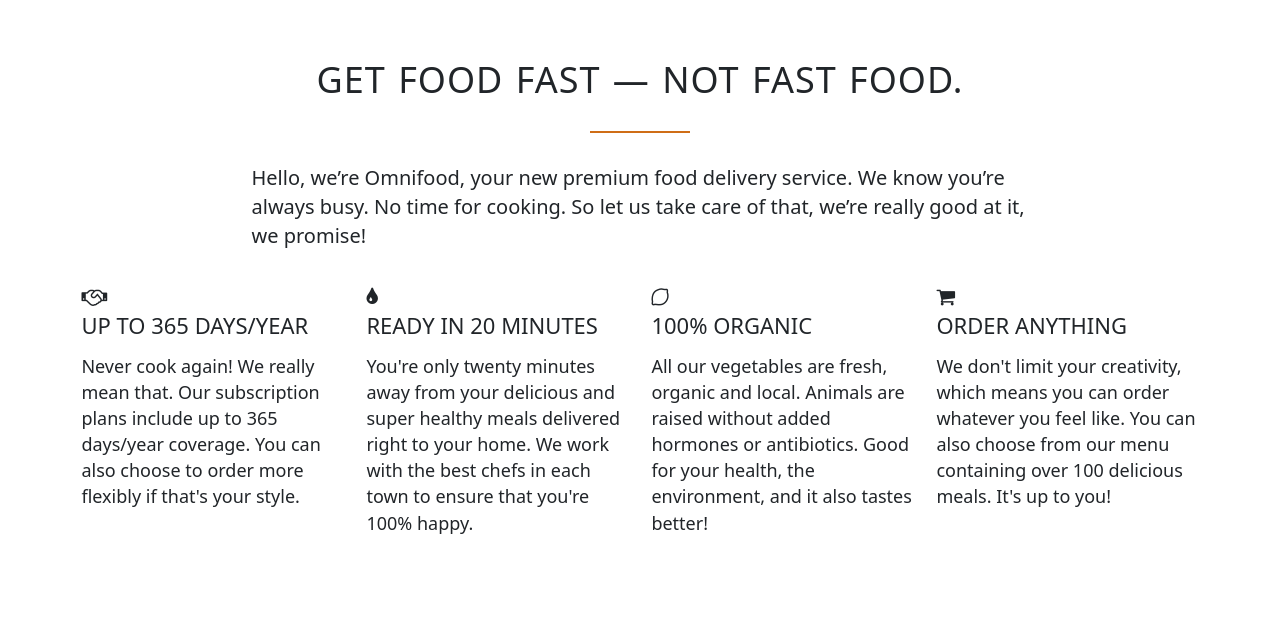
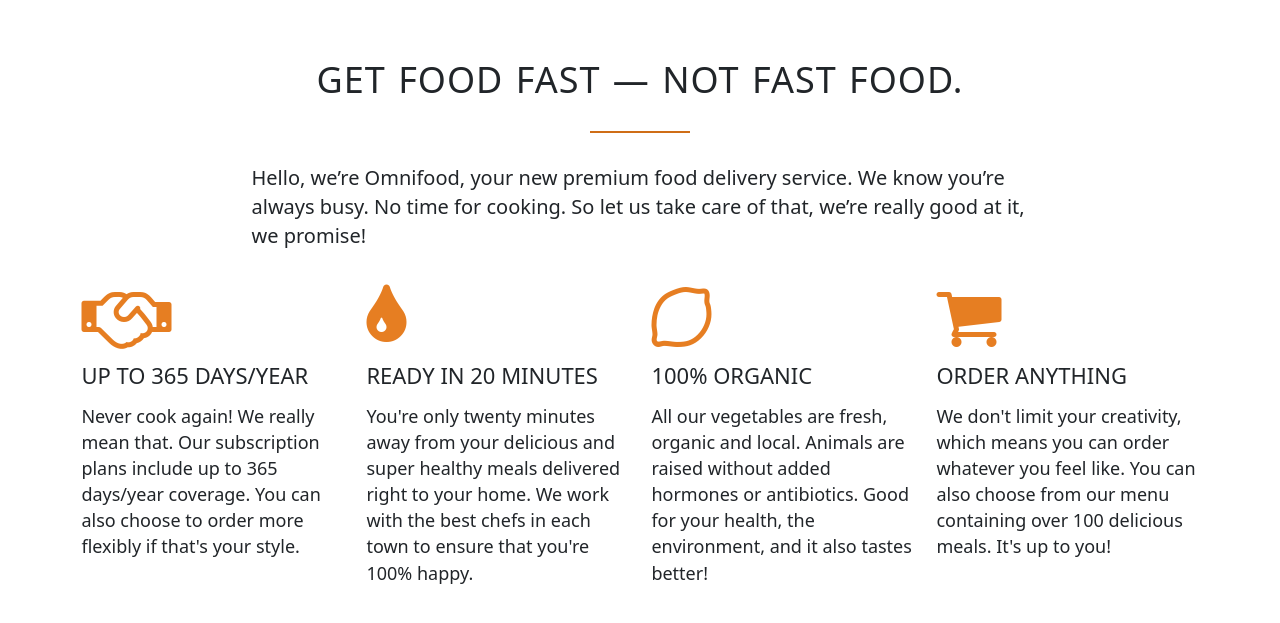
Before and after one commit to latifsagor/omni-food, a plain HTML site: page index.html in a window 1280 px wide. Shown: the part 822-1445 px from the top of the page. Drawn offline with nearby package versions, Linux system fonts and the light colour scheme.

Commit message:
correction

```diff
--- a/css/style.css
+++ b/css/style.css
@@ -82,6 +82,17 @@
 .box p{
     line-height: 145%;
     font-size: 90%;
+}
+
+/*------------------------*/
+/* ICON */
+/*------------------------*/
+
+.icon-big{
+    font-size: 350%;
+    display: block;
+    margin-bottom: 10px;
+    color: #e67e22;
 }
 
 /*------------------------*/
--- a/index.html
+++ b/index.html
@@ -47,29 +47,30 @@
     <section class="section-feature">
         <div class="container">
             <h2>Get food fast — not fast food.</h2>
-            <p class="long-copy">Hello, we’re Omnifood, your new premium food delivery service. We know you’re always busy. No time for
+            <p class="long-copy">Hello, we’re Omnifood, your new premium food delivery service. We know you’re always
+                busy. No time for
                 cooking. So let us take care of that, we’re really good at it, we promise!</p>
             <div class="row">
                 <div class="col-lg-3 box">
-                    <i class="fa fa-handshake-o" aria-hidden="true"></i>
+                    <i class="fa fa-handshake-o icon-big" aria-hidden="true"></i>
                     <h3>Up to 365 days/year</h3>
                     <p>Never cook again! We really mean that. Our subscription plans include up to 365 days/year
                         coverage. You can also choose to order more flexibly if that's your style.</p>
                 </div>
                 <div class="col-lg-3 box">
-                    <i class="fa fa-tint" aria-hidden="true"></i>
+                    <i class="fa fa-tint icon-big" aria-hidden="true"></i>
                     <h3>Ready in 20 minutes</h3>
                     <p>You're only twenty minutes away from your delicious and super healthy meals delivered right to
                         your home. We work with the best chefs in each town to ensure that you're 100% happy.</p>
                 </div>
                 <div class="col-lg-3 box">
-                    <i class="fa fa-lemon-o" aria-hidden="true"></i>
+                    <i class="fa fa-lemon-o icon-big" aria-hidden="true"></i>
                     <h3>100% organic</h3>
                     <p>All our vegetables are fresh, organic and local. Animals are raised without added hormones or
                         antibiotics. Good for your health, the environment, and it also tastes better!</p>
                 </div>
                 <div class="col-lg-3 box">
-                    <i class="fa fa-shopping-cart" aria-hidden="true"></i>
+                    <i class="fa fa-shopping-cart icon-big" aria-hidden="true"></i>
                     <h3>Order anything</h3>
                     <p>We don't limit your creativity, which means you can order whatever you feel like. You can also
                         choose from our menu containing over 100 delicious meals. It's up to you!
@@ -89,22 +90,3 @@
 </body>
 
 </html>
-
-<!--
-Section 1: Features
-Title: Get food fast — not fast food.
-
-Hello, we’re Omnifood, your new premium food delivery service. We know you’re always busy. No time for cooking. So let us take care of that, we’re really good at it, we promise!
-
-Up to 365 days/year
-Never cook again! We really mean that. Our subscription plans include up to 365 days/year coverage. You can also choose to order more flexibly if that's your style.
-
-Ready in 20 minutes
-You're only twenty minutes away from your delicious and super healthy meals delivered right to your home. We work with the best chefs in each town to ensure that you're 100% happy.
-
-100% organic
-All our vegetables are fresh, organic and local. Animals are raised without added hormones or antibiotics. Good for your health, the environment, and it also tastes better!
-
-Order anything
-We don't limit your creativity, which means you can order whatever you feel like. You can also choose from our menu containing over 100 delicious meals. It's up to you!
--->
```
